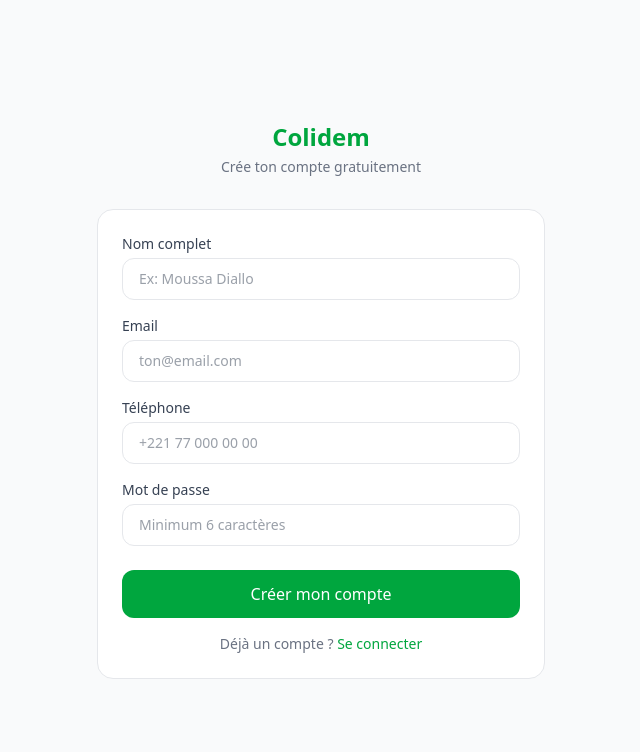
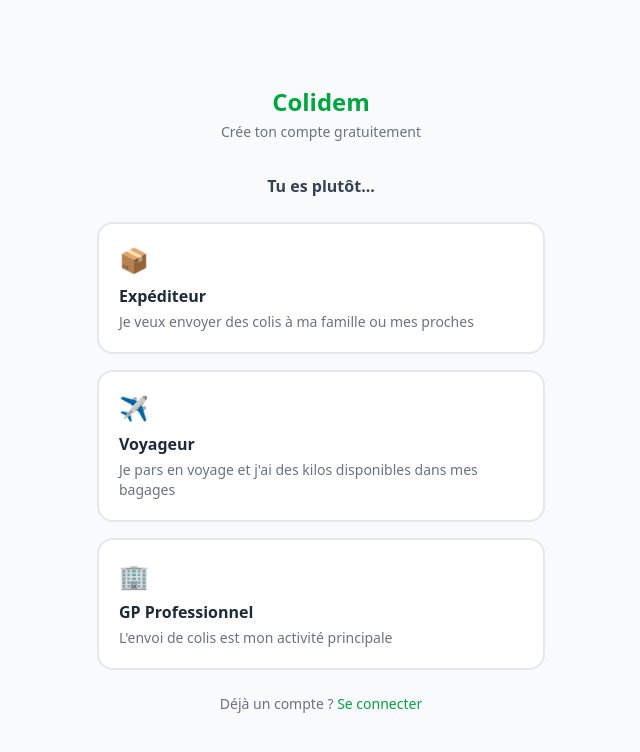
Before and after one commit to Jeremie2001/colidem, a Next.js app: page /inscription in a window 1280 px wide. Shown: the top 752 px of the page, without its empty margins (319-959 px from the left). Built offline with nearby package versions, Linux system fonts and the light colour scheme; no server answers.

Commit message:
Design homepage  sécurité RLS

```diff
--- a/src/app/inscription/page.js
+++ b/src/app/inscription/page.js
@@ -9,15 +9,22 @@
   const router = useRouter()
   const [chargement, setChargement] = useState(false)
   const [message, setMessage] = useState('')
+  const [etape, setEtape] = useState(1)
   const [form, setForm] = useState({
     nom: '',
     email: '',
     telephone: '',
-    password: ''
+    password: '',
+    type_profil: ''
   })
 
   function handleChange(e) {
     setForm({ ...form, [e.target.name]: e.target.value })
+  }
+
+  function handleChoixProfil(type) {
+    setForm({ ...form, type_profil: type })
+    setEtape(2)
   }
 
   async function handleSubmit(e) {
@@ -36,13 +43,13 @@
       return
     }
 
-    // Crée le profil dans la table profiles
     const { error: profileError } = await supabase
       .from('profiles')
       .insert([{
         id: data.user.id,
         nom: form.nom,
-        telephone: form.telephone
+        telephone: form.telephone,
+        type_profil: form.type_profil
       }])
 
     if (profileError) {
@@ -51,8 +58,8 @@
       return
     }
 
-    setMessage('Compte créé ! Vérifie ton email pour confirmer.')
-    setTimeout(() => router.push('/'), 2000)
+    setMessage('Compte créé avec succès !')
+    setTimeout(() => router.push('/'), 1500)
     setChargement(false)
   }
 
@@ -61,8 +68,81 @@
       <div className="w-full max-w-md">
 
         <div className="text-center mb-8">
-          <h1 className="text-2xl font-bold text-green-600 mb-1">Colidem</h1>
+          <h1 className="text-2xl font-black text-green-600 mb-1">Colidem</h1>
           <p className="text-gray-500 text-sm">Crée ton compte gratuitement</p>
+        </div>
+
+        {/* Etape 1 — Choix du profil */}
+        {etape === 1 && (
+          <div>
+            <p className="text-center text-gray-700 font-semibold mb-6">
+              Tu es plutôt...
+            </p>
+            <div className="flex flex-col gap-4">
+
+              <button
+                onClick={() => handleChoixProfil('expediteur')}
+                className="bg-white border-2 border-gray-200 hover:border-green-400 rounded-2xl p-5 text-left transition-all"
+              >
+                <p className="text-2xl mb-2">📦</p>
+                <p className="font-bold text-gray-800 mb-1">Expéditeur</p>
+                <p className="text-sm text-gray-500">
+                  Je veux envoyer des colis à ma famille ou mes proches
+                </p>
+              </button>
+
+              <button
+                onClick={() => handleChoixProfil('voyageur')}
+                className="bg-white border-2 border-gray-200 hover:border-green-400 rounded-2xl p-5 text-left transition-all"
+              >
+                <p className="text-2xl mb-2">✈️</p>
+                <p className="font-bold text-gray-800 mb-1">Voyageur</p>
+                <p className="text-sm text-gray-500">
+                  Je pars en voyage et j'ai des kilos disponibles dans mes bagages
+                </p>
+              </button>
+
+              <button
+                onClick={() => handleChoixProfil('gp')}
+                className="bg-white border-2 border-gray-200 hover:border-green-400 rounded-2xl p-5 text-left transition-all"
+              >
+                <p className="text-2xl mb-2">🏢</p>
+                <p className="font-bold text-gray-800 mb-1">GP Professionnel</p>
+                <p className="text-sm text-gray-500">
+                  L'envoi de colis est mon activité principale
+                </p>
+              </button>
+
+            </div>
+            <p className="text-center text-sm text-gray-500 mt-6">
+              Déjà un compte ?{' '}
+              <Link href="/connexion" className="text-green-600 font-medium hover:underline">
+                Se connecter
+              </Link>
+            </p>
+          </div>
+        )}
+
+        {/* Etape 2 — Informations */}
+        {etape === 2 && (
+          <div>
+            <button
+              onClick={() => setEtape(1)}
+              className="text-sm text-gray-400 hover:text-gray-600 mb-6 flex items-center gap-1"
+            >
+              ← Changer de profil
+            </button>
+
+            <div className="bg-green-50 border border-green-200 rounded-xl px-4 py-3 mb-6 flex items-center gap-3">
+              <span className="text-xl">
+                {form.type_profil === 'expediteur' ? '📦' : form.type_profil === 'voyageur' ? '✈️' : '🏢'}
+              </span>
+              <div>
+                <p className="text-sm font-semibold text-green-700">
+                  {form.type_profil === 'expediteur' ? 'Expéditeur' : form.type_profil === 'voyageur' ? 'Voyageur' : 'GP Professionnel'}
+                </p>
+                <p className="text-xs text-green-500">Profil sélectionné</p>
+              </div>
             </div>
 
             <div className="bg-white border border-gray-200 rounded-2xl p-6 flex flex-col gap-4">
@@ -94,13 +174,16 @@
               </div>
 
               <div>
-            <label className="text-sm font-medium text-gray-700 block mb-1">Téléphone</label>
+                <label className="text-sm font-medium text-gray-700 block mb-1">
+                  Téléphone WhatsApp
+                </label>
                 <input
                   type="tel"
                   name="telephone"
                   value={form.telephone}
                   onChange={handleChange}
                   placeholder="+221 77 000 00 00"
+                  required
                   className="w-full border border-gray-200 rounded-xl px-4 py-2.5 text-sm text-gray-700 outline-none focus:border-green-400 transition-colors"
                 />
               </div>
@@ -141,6 +224,9 @@
 
             </div>
           </div>
+        )}
+
+      </div>
     </main>
   )
 }
```
Also changed, not shown: src/app/page.js (+64 -16 lines). Lines whose indentation alone changed are shown as unchanged.
